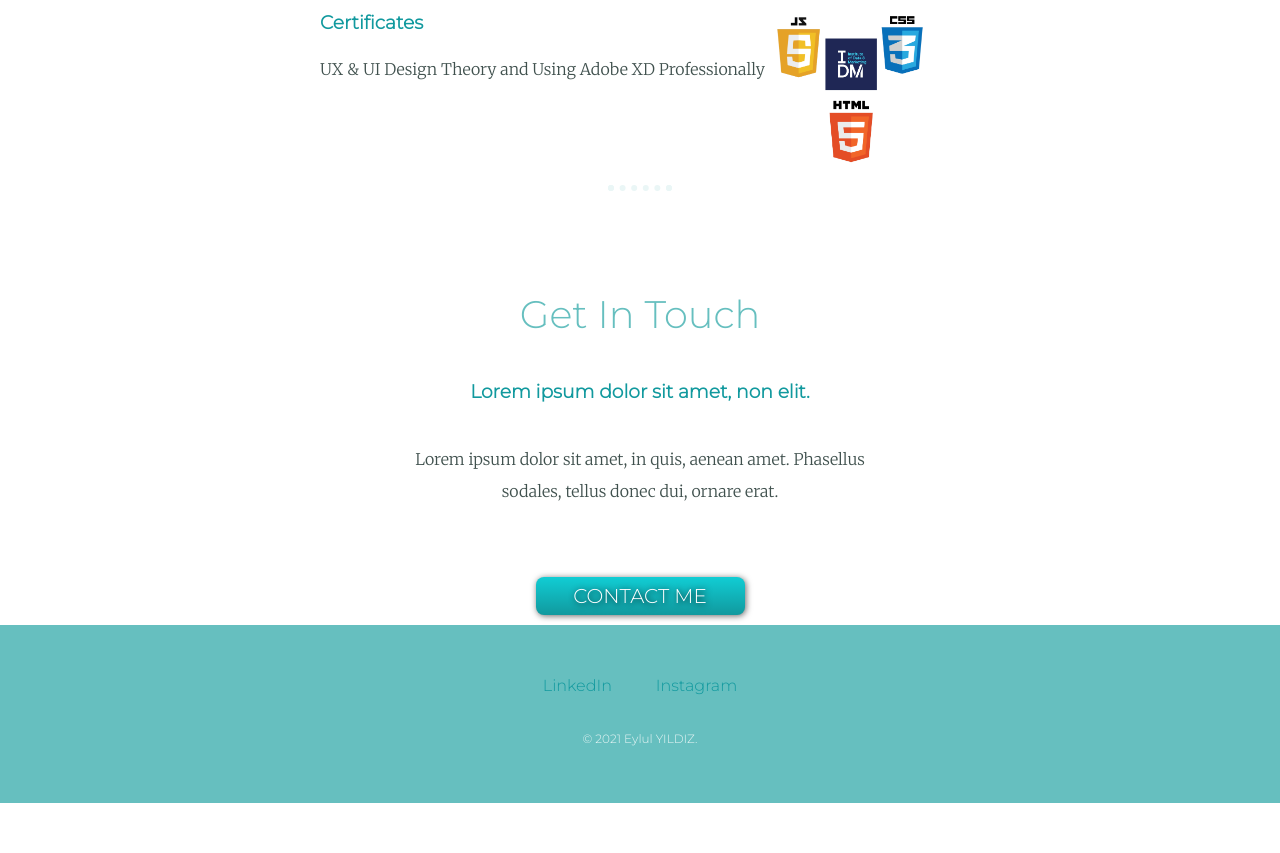
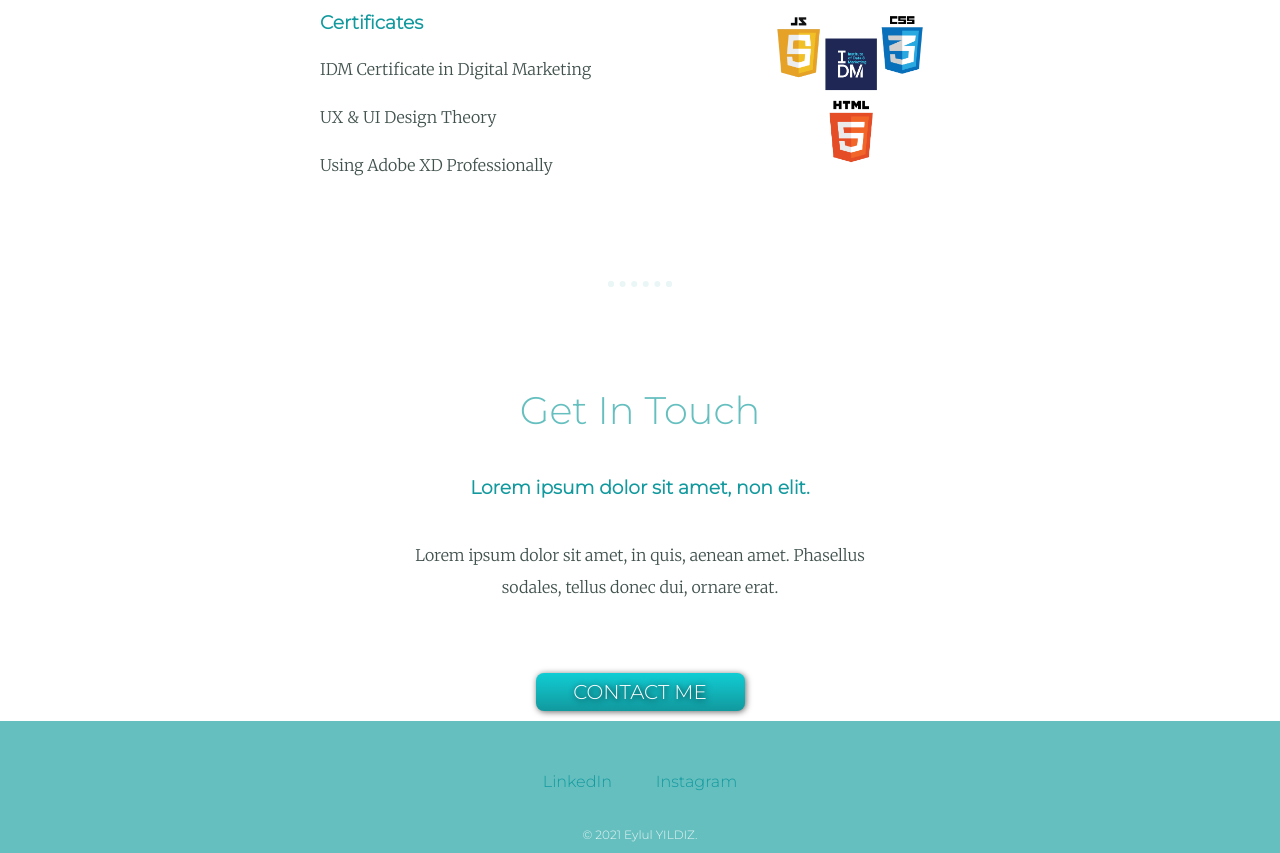
Before and after one commit to Eylulyildiz/newcv, a plain HTML site: page index.html in a window 1280 px wide. Shown: the part 1709-2562 px from the top of the page. Before the commit the page ends 2512 px from the top, so only its background shows below. Drawn offline with Linux system fonts and the light colour scheme.

Commit message:
Update index.html

```diff
--- a/index.html
+++ b/index.html
@@ -60,7 +60,9 @@
     <div class="skill-row">
       <img class="logos" src="logos.png" alt="logos">
       <h3>Certificates</h3>
-      <p>UX & UI Design Theory and Using Adobe XD Professionally</p>
+      <p>IDM Certificate in Digital Marketing</p>
+      <p>UX & UI Design Theory</p>
+      <p>Using Adobe XD Professionally</p>
 
     </div>
   </div>
```
